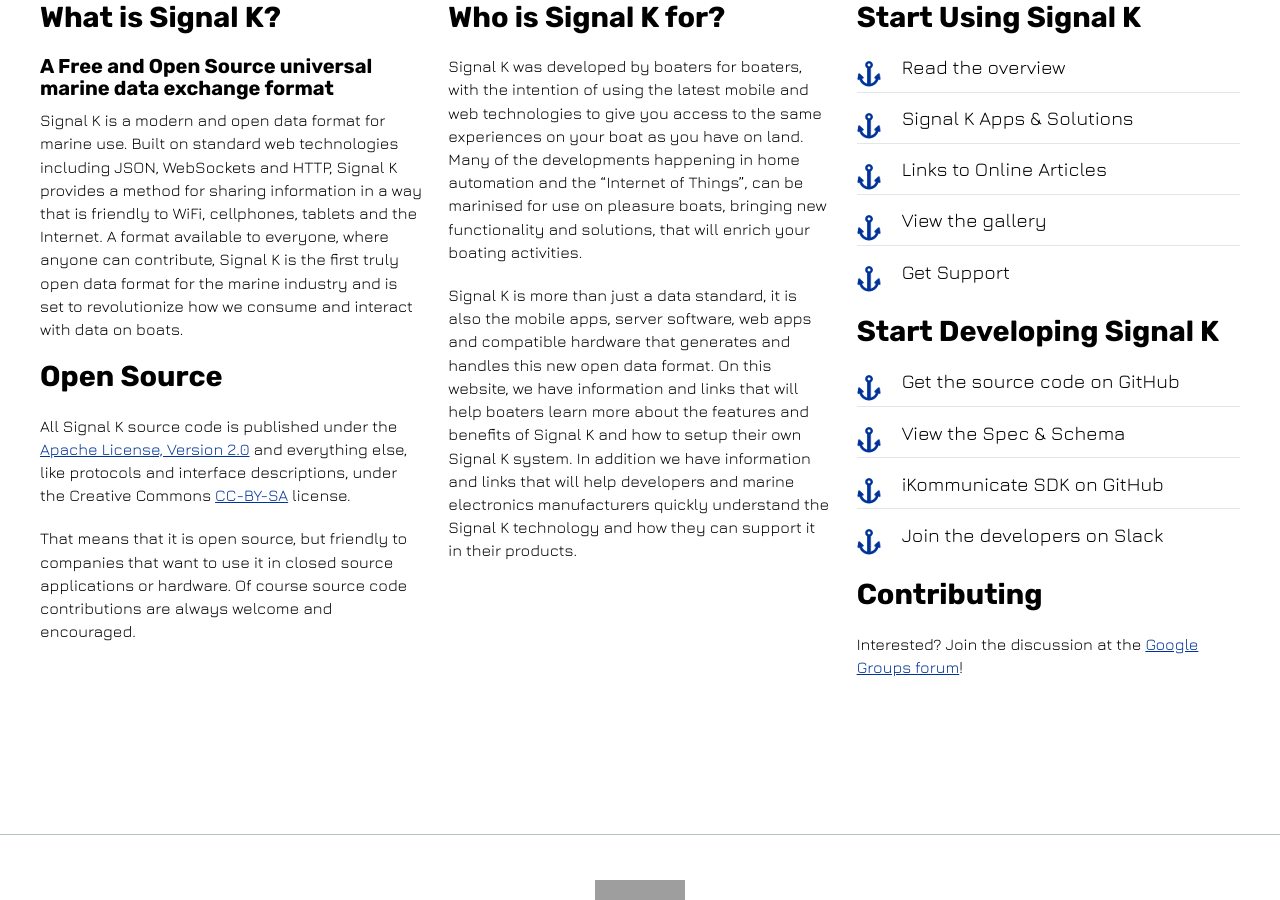
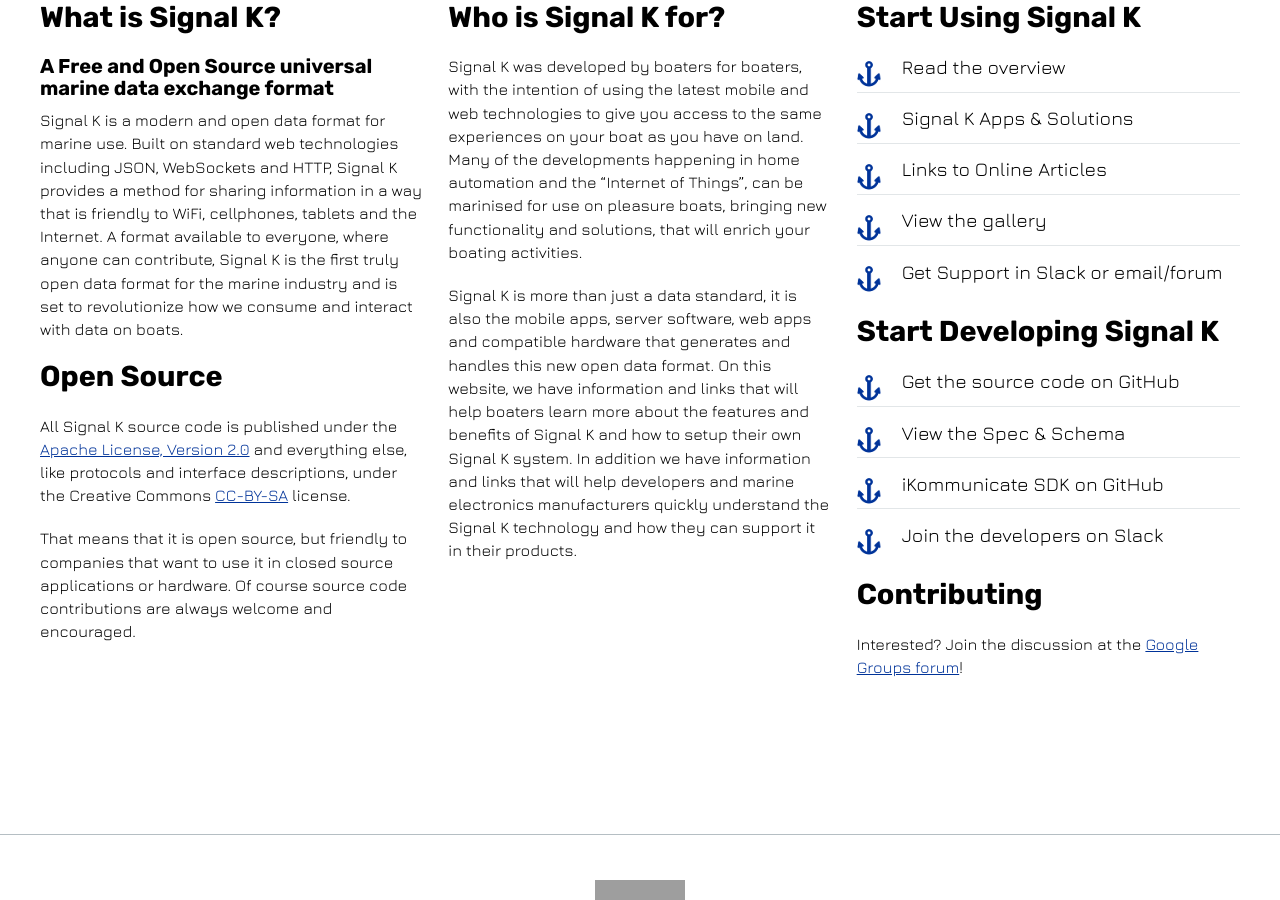
Before and after one commit to SignalK/signalk.github.io, a Jekyll site: the page built from index.html, in a window 1280 px wide and 900 px high, scrolled down 473 px. Built offline with Jekyll 4.4.1, drawn with Linux system fonts in a browser that asks for light colours; nearby versions of some CDN libraries; grey boxes are pictures that could not be loaded.

Commit message:
Add Slack to Get Support
People are using GGroup to get support, which is less
than optimal, so add Slack here as well.

```diff
--- a/index.html
+++ b/index.html
@@ -55,7 +55,7 @@
       <li><a href="{{site.path}}/solutions.html">Signal K Apps & Solutions</a></li>
       <li><a href="{{site.path}}/references.html">Links to Online Articles</a></li>
       <li><a href="{{site.path}}/gallery.html">View the gallery</a></li>
-      <li>  <a href="https://groups.google.com/forum/#!forum/signalk">Get Support</a></li>
+      <li> Get Support in <a href="http://slack-invite.signalk.org/">Slack</a> or <a href="https://groups.google.com/forum/#!forum/signalk"></a>email/forum</li>
     </ul>
     <h2>Start Developing Signal K</h2>
     <ul class="check-list">
```
